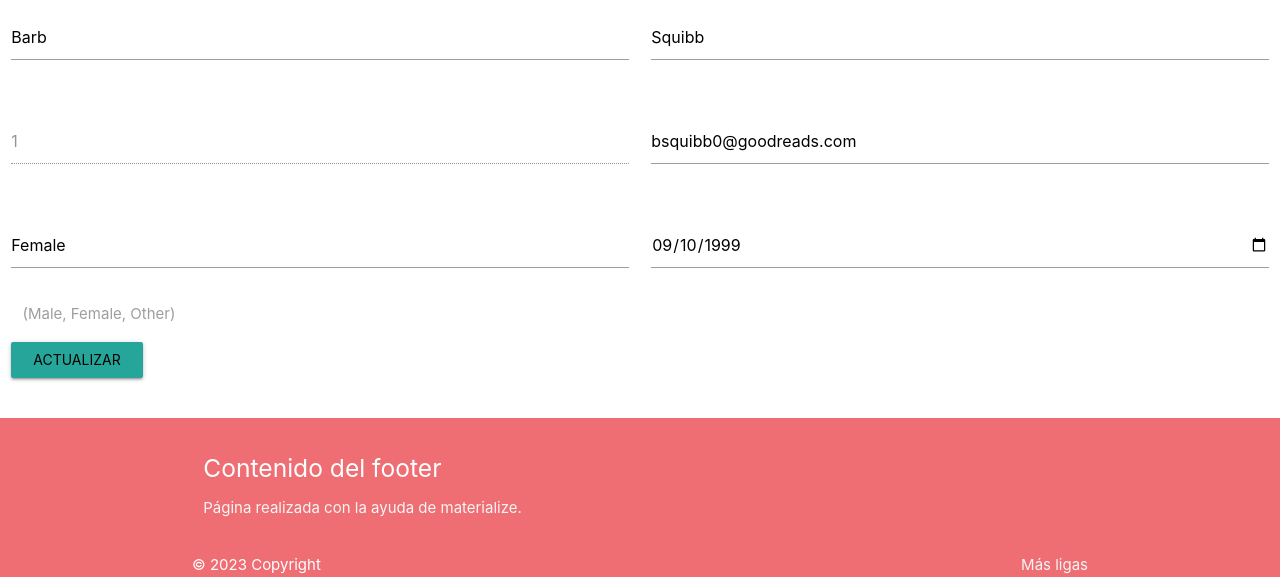
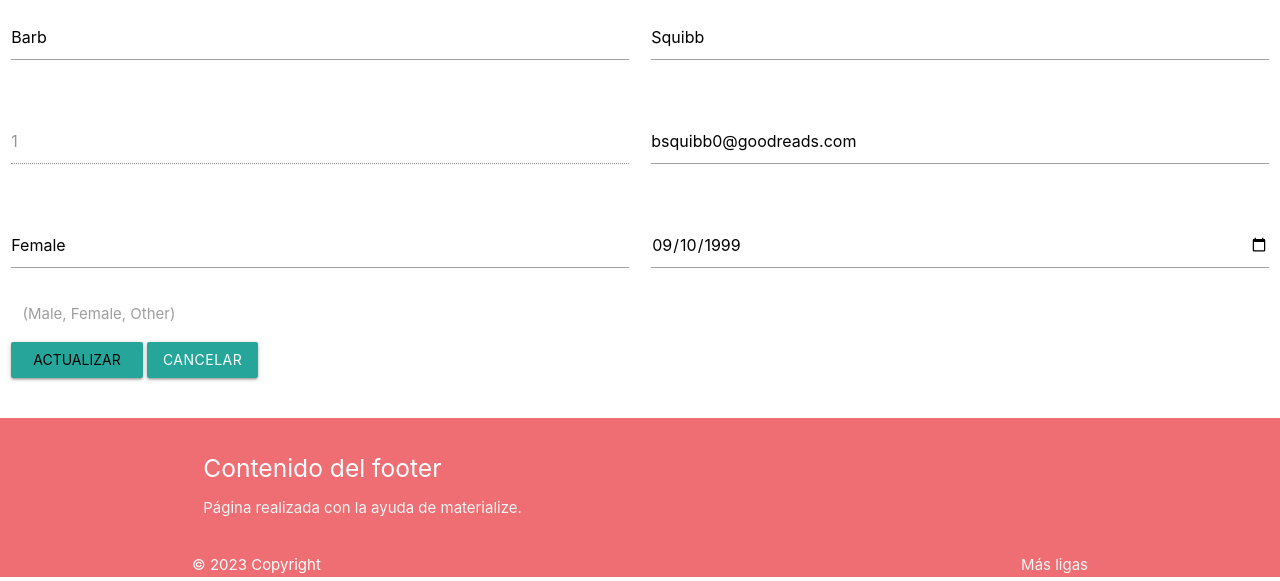
Before and after one commit to AldairMerc/ProyectoFinalPW2, a PHP site: page /logica/modificar.php?no_cuenta=1 in a window 1280 px wide. Shown: the part 201-782 px from the top of the page. Run offline with PHP 8.4, Linux system fonts and the light colour scheme; data comes from the database, SQL or seed files in the repository; some libraries are stand-ins or nearby versions.

Commit message:
Update modificar.php
Se agrega el botón de cancelar en la parte de modificar.php

```diff
--- a/8voSEMPW2proyecto/logica/modificar.php
+++ b/8voSEMPW2proyecto/logica/modificar.php
@@ -55,7 +55,7 @@
 
         </div>
         <div class="input-field col s6">
-          <input  id="remail" name="remail" type="email" class="validate" value="
+          <input  placeholder = "Correo" id="remail" name="remail" type="email" class="validate" value="
           <?php echo $resultado['email'];?>">
         </div>
 
@@ -77,8 +77,10 @@
         <div class="col s12">
           <div class="btn waves-effect waves-light">
             <input name='modif' type="submit" class="validate" onclick="reload()" value="Actualizar" >
-
           </div>
+          <button type="submit" href="../principal.php" class="btn waves-effect waves-light">
+                  Cancelar
+            </button>
         </div>
       </div>
 
```
